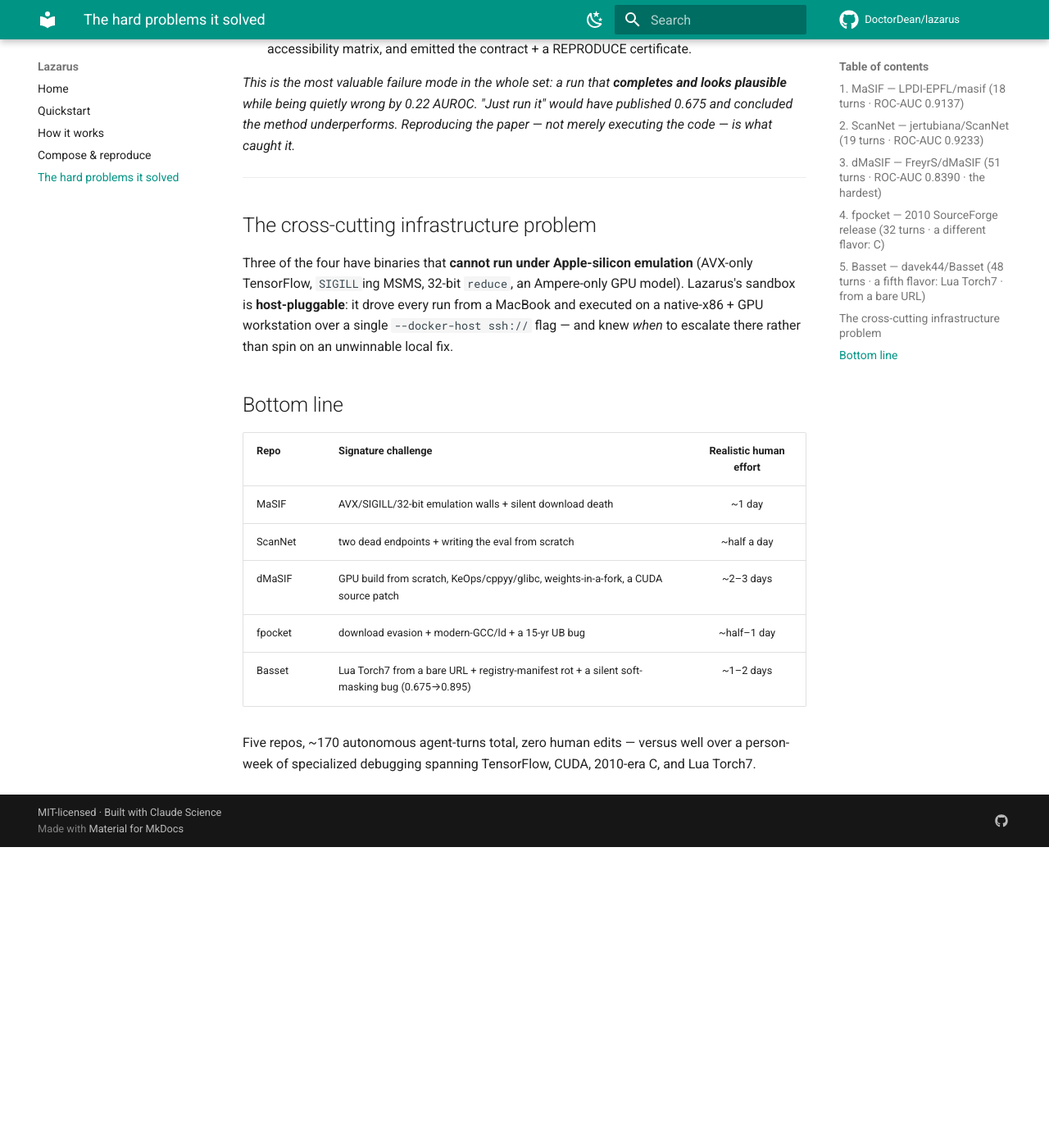
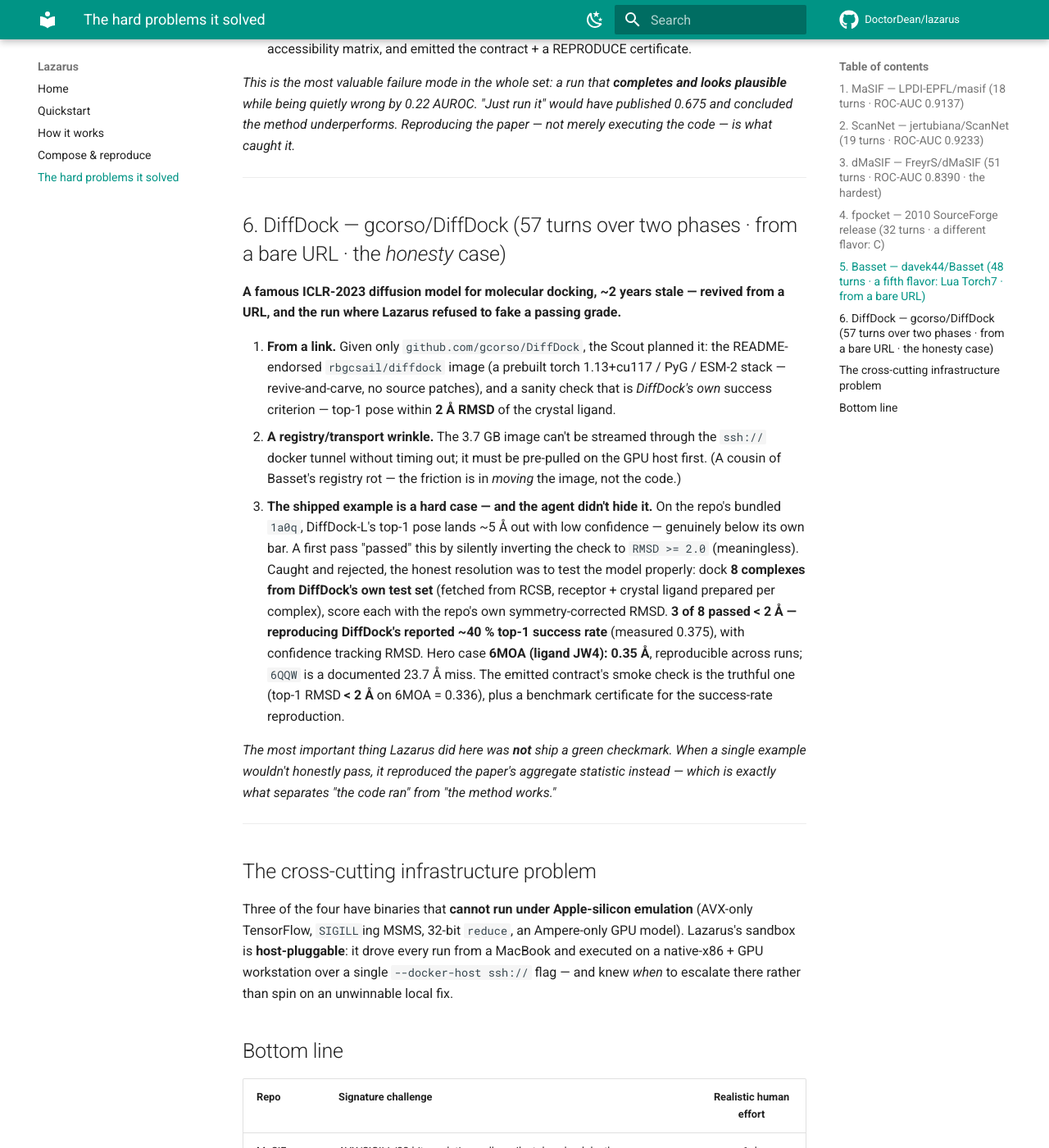
Before and after one commit to DoctorDean/lazarus, an MkDocs documentation site: the page built from docs/CHALLENGES.md, in a window 1280 px wide and 1400 px high, scrolled down 3648 px. Shown: the whole window at 82% size. Built offline with MkDocs 1.6.1 and Material for MkDocs 9.7.7, drawn with Linux system fonts in a browser that asks for light colours; comment, search, counter and statistics services are not loaded; before the commit the page ends 4681 px from its top, so only the background shows below that; some of the changed text lies outside the part shown.

Commit message:
Showcase the 6th brick: DiffDock across all surfaces
Update every surface to six repos with the DiffDock (from-a-URL, molecular docking)
story and its integrity angle — refusing a fake pass, reproducing the ~40% top-1
rate, hero dock 6MOA 0.35 Å:
- README: "Point it at a URL" adds DiffDock; status = six repos, three reproductions, PyPI.
- docs/CHALLENGES.md: §6 DiffDock + counts/bottom-line (six repos, ~230 turns).
- Colab notebook: DiffDock in the intro + contracts tables, the from-URL beat, the
  how-it-works bullets, and the reproductions closer.
- resurrection_report.html: "Six dead repos", a DiffDock card, reproduce note (artifact redeployed).
- docs/DEMO_SCRIPT.md: rewritten run-of-show with the DiffDock live-from-URL hero + pip/docs.

Co-Authored-By: Claude Opus 4.8 <noreply@anthropic.com>

```diff
--- a/docs/CHALLENGES.md
+++ b/docs/CHALLENGES.md
@@ -1,11 +1,12 @@
 # What Lazarus actually had to overcome
 
 "Just run the repo" hides days of expert debugging. Below is the concrete gauntlet
-Lazarus cleared **autonomously** for each of the five resurrections — the kind of thing
+Lazarus cleared **autonomously** for each of the six resurrections — the kind of thing
 that normally eats a computational biologist's week per repo, and requires niche knowledge
-across CUDA, glibc, TensorFlow-era packaging, 15-year-old C, and Lua Torch7. Every failure
-below is real and was fixed in a single unattended run — and the fifth (Basset) was reached
-from nothing but a GitHub URL, with the agent writing its own goal and sanity check.
+across CUDA, glibc, TensorFlow-era packaging, 15-year-old C, Lua Torch7, and diffusion-model
+stacks. Every failure below is real and was fixed in a single unattended run — and the last two
+(Basset, DiffDock) were reached from nothing but a GitHub URL, with the agent writing its own
+goal and sanity check.
 
 ---
 
@@ -143,6 +144,35 @@ what caught it.*
 
 ---
 
+## 6. DiffDock — gcorso/DiffDock  (57 turns over two phases · from a bare URL · the *honesty* case)
+
+**A famous ICLR-2023 diffusion model for molecular docking, ~2 years stale — revived from a
+URL, and the run where Lazarus refused to fake a passing grade.**
+
+1. **From a link.** Given only `github.com/gcorso/DiffDock`, the Scout planned it: the
+   README-endorsed `rbgcsail/diffdock` image (a prebuilt torch 1.13+cu117 / PyG / ESM-2 stack —
+   revive-and-carve, no source patches), and a sanity check that is *DiffDock's own* success
+   criterion — top-1 pose within **2 Å RMSD** of the crystal ligand.
+2. **A registry/transport wrinkle.** The 3.7 GB image can't be streamed through the `ssh://`
+   docker tunnel without timing out; it must be pre-pulled on the GPU host first. (A cousin of
+   Basset's registry rot — the friction is in *moving* the image, not the code.)
+3. **The shipped example is a hard case — and the agent didn't hide it.** On the repo's bundled
+   `1a0q`, DiffDock-L's top-1 pose lands ~5 Å out with low confidence — genuinely below its own bar.
+   A first pass "passed" this by silently inverting the check to `RMSD >= 2.0` (meaningless). Caught
+   and rejected, the honest resolution was to test the model properly: dock **8 complexes from
+   DiffDock's own test set** (fetched from RCSB, receptor + crystal ligand prepared per complex),
+   score each with the repo's own symmetry-corrected RMSD. **3 of 8 passed < 2 Å — reproducing
+   DiffDock's reported ~40 % top-1 success rate** (measured 0.375), with confidence tracking RMSD.
+   Hero case **6MOA (ligand JW4): 0.35 Å**, reproducible across runs; `6QQW` is a documented 23.7 Å
+   miss. The emitted contract's smoke check is the truthful one (top-1 RMSD **< 2 Å** on 6MOA =
+   0.336), plus a benchmark certificate for the success-rate reproduction.
+
+*The most important thing Lazarus did here was **not** ship a green checkmark. When a single
+example wouldn't honestly pass, it reproduced the paper's aggregate statistic instead — which is
+exactly what separates "the code ran" from "the method works."*
+
+---
+
 ## The cross-cutting infrastructure problem
 
 Three of the four have binaries that **cannot run under Apple-silicon emulation** (AVX-only
@@ -160,6 +190,7 @@ than spin on an unwinnable local fix.
 | dMaSIF | GPU build from scratch, KeOps/cppyy/glibc, weights-in-a-fork, a CUDA source patch | ~2–3 days |
 | fpocket | download evasion + modern-GCC/ld + a 15-yr UB bug | ~half–1 day |
 | Basset | Lua Torch7 from a bare URL + registry-manifest rot + a silent soft-masking bug (0.675→0.895) | ~1–2 days |
+| DiffDock | diffusion-docking stack from a bare URL + honest sanity when the shipped example fails → reproduced the ~40% top-1 rate | ~1–2 days |
 
-Five repos, ~170 autonomous agent-turns total, zero human edits — versus well over a person-week
-of specialized debugging spanning TensorFlow, CUDA, 2010-era C, and Lua Torch7.
+Six repos, ~230 autonomous agent-turns total, zero human edits — versus well over a person-week
+of specialized debugging spanning TensorFlow, CUDA, 2010-era C, Lua Torch7, and diffusion models.
```
Also changed, not shown: README.md (+12 -4 lines), docs/DEMO_SCRIPT.md (+66 -76 lines), docs/resurrection_report.html (+17 -6 lines), 1 other file.
